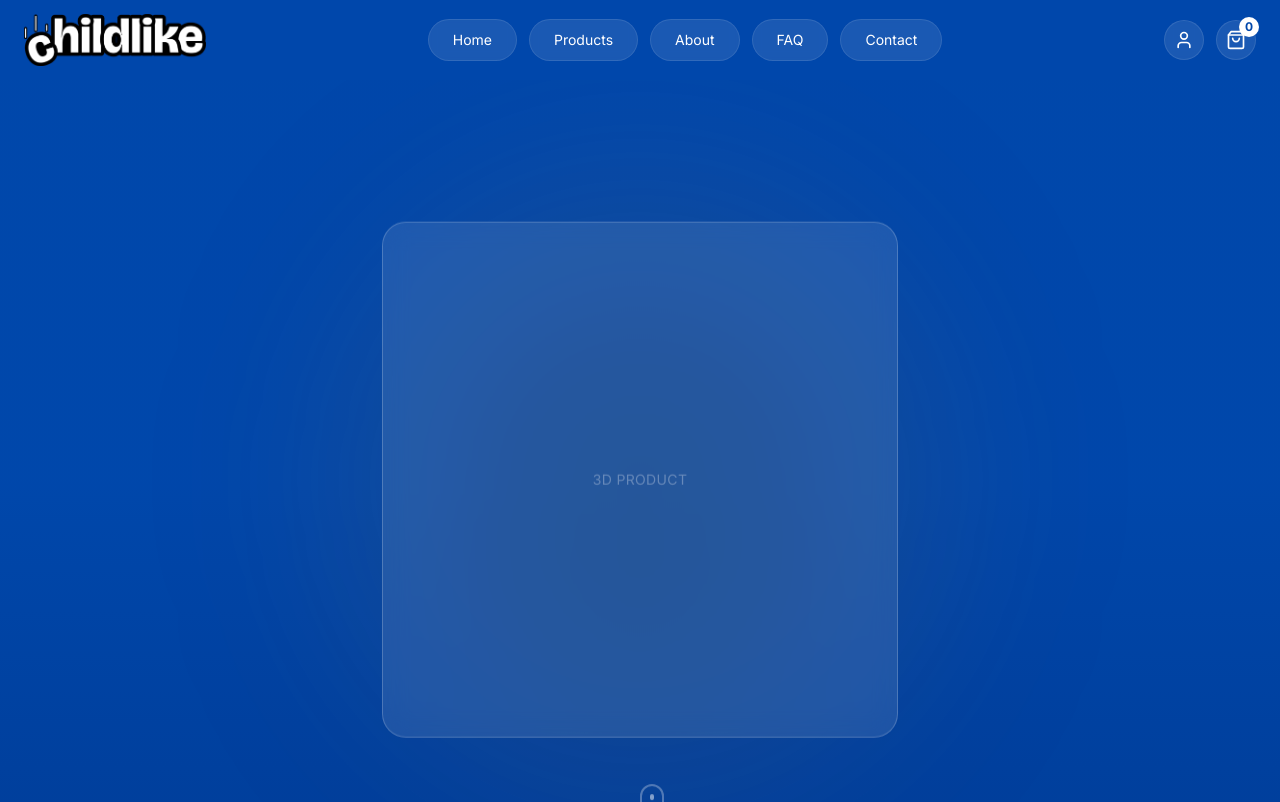
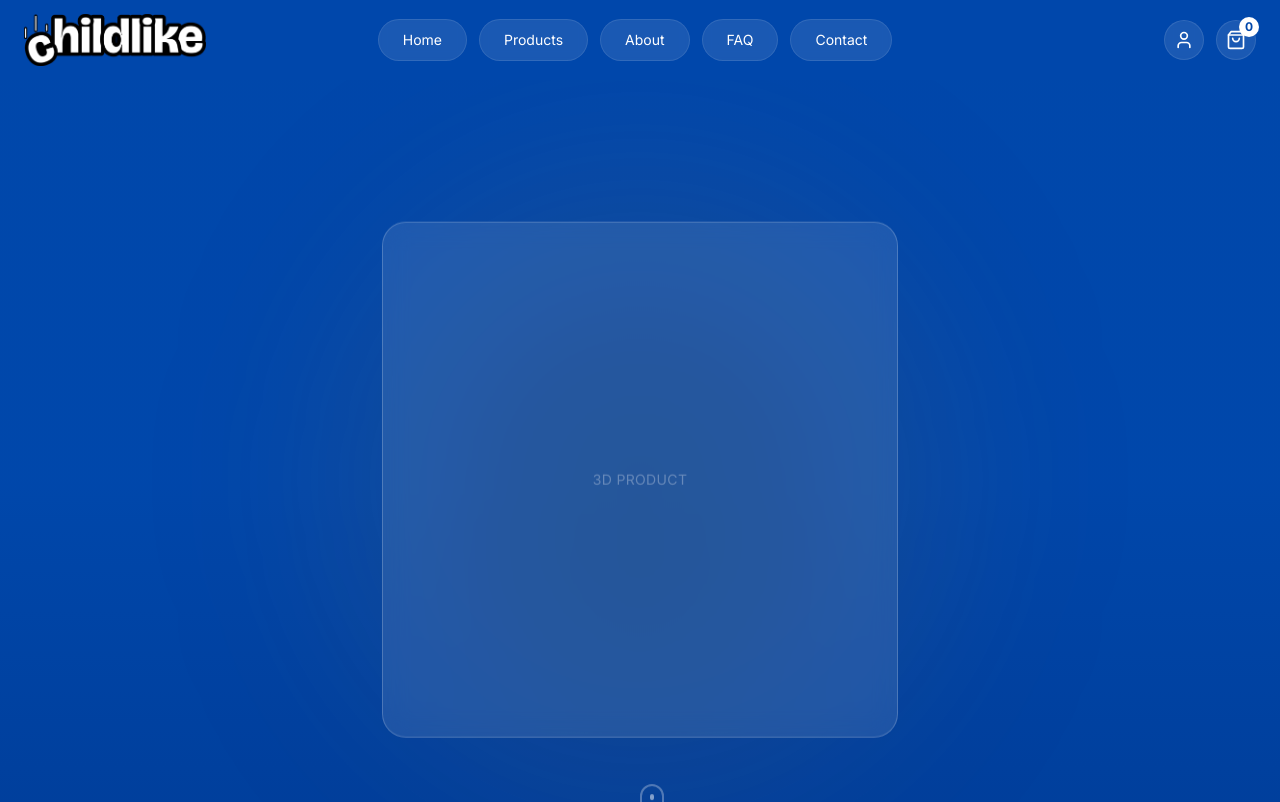
Before and after one commit to thirdmd/childlike, a React (Vite) app: page / in a window 1280 px wide. Shown: the top 802 px of the page. Built offline with nearby package versions, Linux system fonts and the light colour scheme; the HTML template or start-up script is replaced by a standard one.

Commit message:
Code edited in Lovable Code Editor
Edited UI in Lovable

```diff
--- a/src/components/layout/Header.tsx
+++ b/src/components/layout/Header.tsx
@@ -17,7 +17,7 @@ export const Header = () => {
           </Link>
 
           {/* Desktop Navigation - Pill style buttons - Centered */}
-          <nav className="hidden lg:flex items-center justify-center gap-3 flex-1">
+          <nav className="hidden lg:flex items-center justify-center gap-3 flex-1 ml-[-100px]">
             {siteConfig.primaryNav.map((item) => (
               <Link
                 key={item.path}
```
